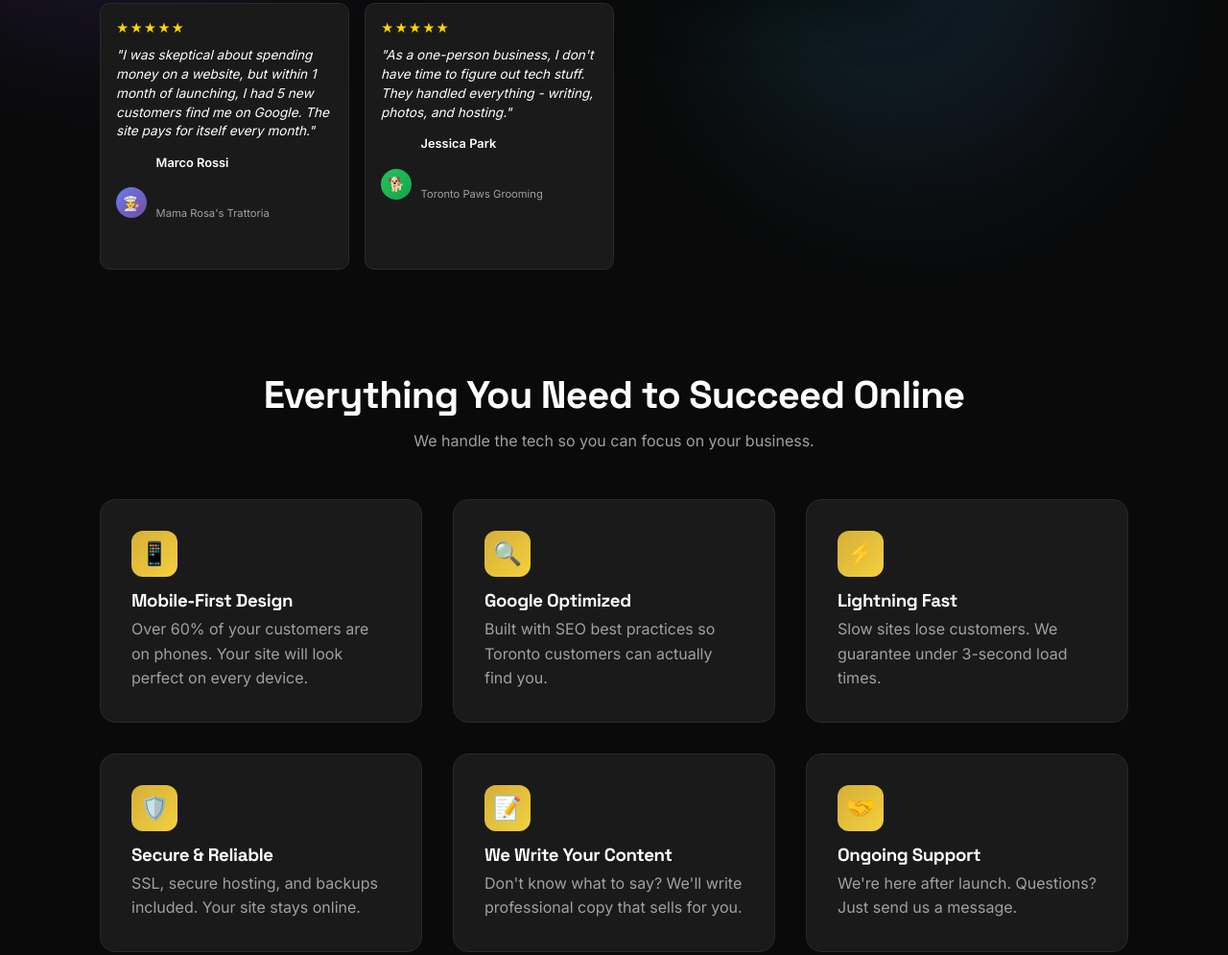
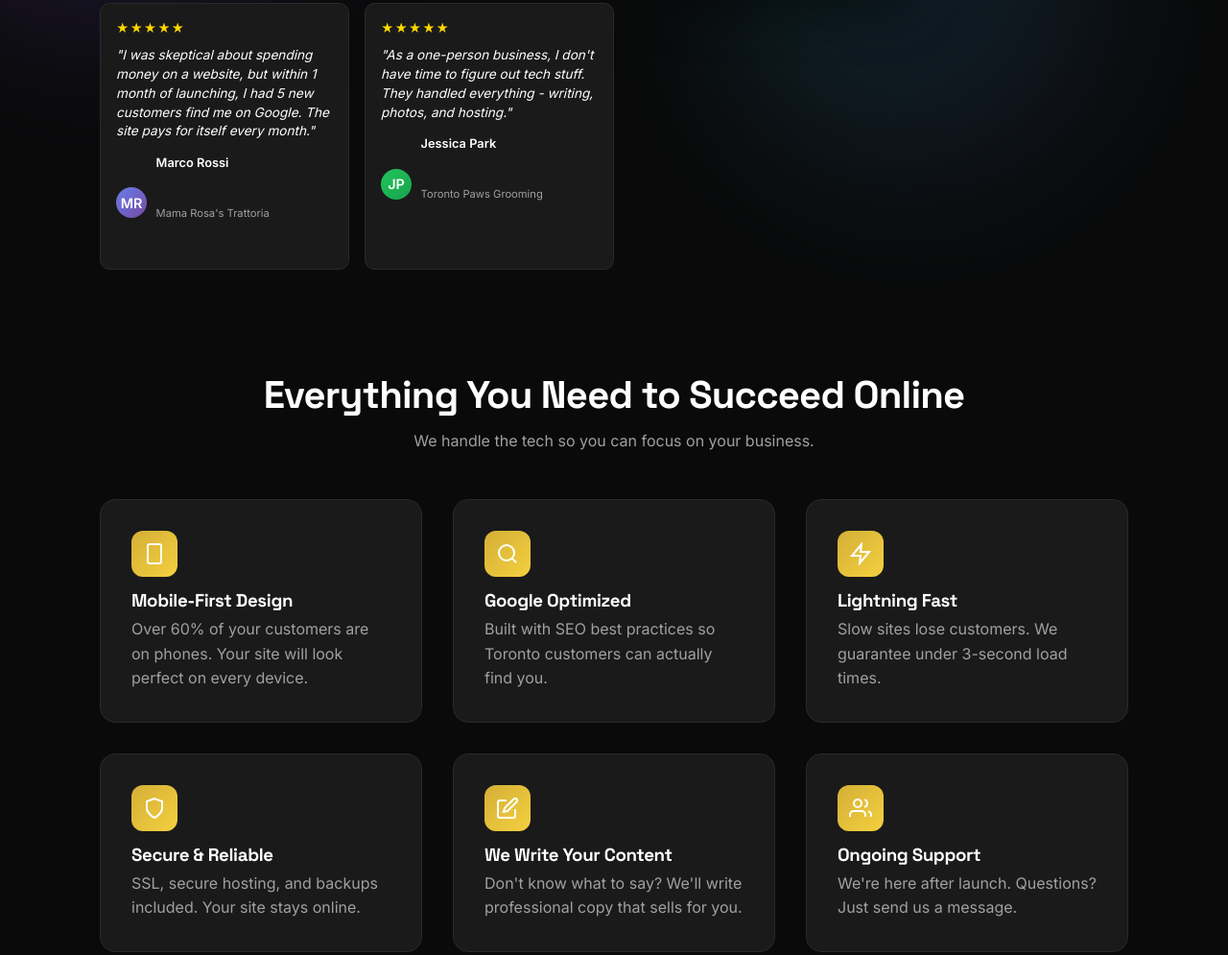
Before and after one commit to Ivaylo-Kirov/website-agency, a plain HTML site: page index.html in a window 1280 px wide. Shown: the part 617-1612 px from the top of the page at 96% size. Drawn offline with Linux system fonts and the light colour scheme.

Commit message:
Remove remaining emojis from hero reviews and feature icons

```diff
--- a/index.html
+++ b/index.html
@@ -647,7 +647,7 @@
                         </div>
                         <p style="font-size: 0.85rem; color: var(--text-primary); line-height: 1.45; margin-bottom: 0.75rem; font-style: italic;">"I was skeptical about spending money on a website, but within 1 month of launching, I had 5 new customers find me on Google. The site pays for itself every month."</p>
                         <div style="display: flex; align-items: center; gap: 0.6rem;">
-                            <div style="width: 32px; height: 32px; background: linear-gradient(135deg, #667eea, #764ba2); border-radius: 50%; display: flex; align-items: center; justify-content: center; font-size: 0.9rem;">👨‍🍳</div>
+                            <div style="width: 32px; height: 32px; background: linear-gradient(135deg, #667eea, #764ba2); border-radius: 50%; display: flex; align-items: center; justify-content: center; font-size: 0.9rem; color: white; font-weight: 600;">MR</div>
                             <div>
                                 <p style="font-size: 0.8rem; font-weight: 600; color: var(--text-primary);">Marco Rossi</p>
                                 <p style="font-size: 0.7rem; color: var(--text-secondary);">Mama Rosa's Trattoria</p>
@@ -660,7 +660,7 @@
                         </div>
                         <p style="font-size: 0.85rem; color: var(--text-primary); line-height: 1.45; margin-bottom: 0.75rem; font-style: italic;">"As a one-person business, I don't have time to figure out tech stuff. They handled everything - writing, photos, and hosting."</p>
                         <div style="display: flex; align-items: center; gap: 0.6rem;">
-                            <div style="width: 32px; height: 32px; background: linear-gradient(135deg, #22c55e, #16a34a); border-radius: 50%; display: flex; align-items: center; justify-content: center; font-size: 0.9rem;">🐕</div>
+                            <div style="width: 32px; height: 32px; background: linear-gradient(135deg, #22c55e, #16a34a); border-radius: 50%; display: flex; align-items: center; justify-content: center; font-size: 0.9rem; color: white; font-weight: 600;">JP</div>
                             <div>
                                 <p style="font-size: 0.8rem; font-weight: 600; color: var(--text-primary);">Jessica Park</p>
                                 <p style="font-size: 0.7rem; color: var(--text-secondary);">Toronto Paws Grooming</p>
@@ -692,32 +692,32 @@
 
         <div class="features-grid">
             <div class="feature-card">
-                <div class="feature-icon">📱</div>
+                <div class="feature-icon"><svg width="24" height="24" viewBox="0 0 24 24" fill="none" stroke="currentColor" stroke-width="2"><rect x="5" y="2" width="14" height="20" rx="2" ry="2"></rect><line x1="12" y1="18" x2="12.01" y2="18"></line></svg></div>
                 <h3>Mobile-First Design</h3>
                 <p>Over 60% of your customers are on phones. Your site will look perfect on every device.</p>
             </div>
             <div class="feature-card">
-                <div class="feature-icon">🔍</div>
+                <div class="feature-icon"><svg width="24" height="24" viewBox="0 0 24 24" fill="none" stroke="currentColor" stroke-width="2"><circle cx="11" cy="11" r="8"></circle><line x1="21" y1="21" x2="16.65" y2="16.65"></line></svg></div>
                 <h3>Google Optimized</h3>
                 <p>Built with SEO best practices so Toronto customers can actually find you.</p>
             </div>
             <div class="feature-card">
-                <div class="feature-icon">⚡</div>
+                <div class="feature-icon"><svg width="24" height="24" viewBox="0 0 24 24" fill="none" stroke="currentColor" stroke-width="2"><polygon points="13 2 3 14 12 14 11 22 21 10 12 10 13 2"></polygon></svg></div>
                 <h3>Lightning Fast</h3>
                 <p>Slow sites lose customers. We guarantee under 3-second load times.</p>
             </div>
             <div class="feature-card">
-                <div class="feature-icon">🛡️</div>
+                <div class="feature-icon"><svg width="24" height="24" viewBox="0 0 24 24" fill="none" stroke="currentColor" stroke-width="2"><path d="M12 22s8-4 8-10V5l-8-3-8 3v7c0 6 8 10 8 10z"></path></svg></div>
                 <h3>Secure & Reliable</h3>
                 <p>SSL, secure hosting, and backups included. Your site stays online.</p>
             </div>
             <div class="feature-card">
-                <div class="feature-icon">📝</div>
+                <div class="feature-icon"><svg width="24" height="24" viewBox="0 0 24 24" fill="none" stroke="currentColor" stroke-width="2"><path d="M11 4H4a2 2 0 0 0-2 2v14a2 2 0 0 0 2 2h14a2 2 0 0 0 2-2v-7"></path><path d="M18.5 2.5a2.121 2.121 0 0 1 3 3L12 15l-4 1 1-4 9.5-9.5z"></path></svg></div>
                 <h3>We Write Your Content</h3>
                 <p>Don't know what to say? We'll write professional copy that sells for you.</p>
             </div>
             <div class="feature-card">
-                <div class="feature-icon">🤝</div>
+                <div class="feature-icon"><svg width="24" height="24" viewBox="0 0 24 24" fill="none" stroke="currentColor" stroke-width="2"><path d="M17 21v-2a4 4 0 0 0-4-4H5a4 4 0 0 0-4 4v2"></path><circle cx="9" cy="7" r="4"></circle><path d="M23 21v-2a4 4 0 0 0-3-3.87"></path><path d="M16 3.13a4 4 0 0 1 0 7.75"></path></svg></div>
                 <h3>Ongoing Support</h3>
                 <p>We're here after launch. Questions? Just send us a message.</p>
             </div>
```
